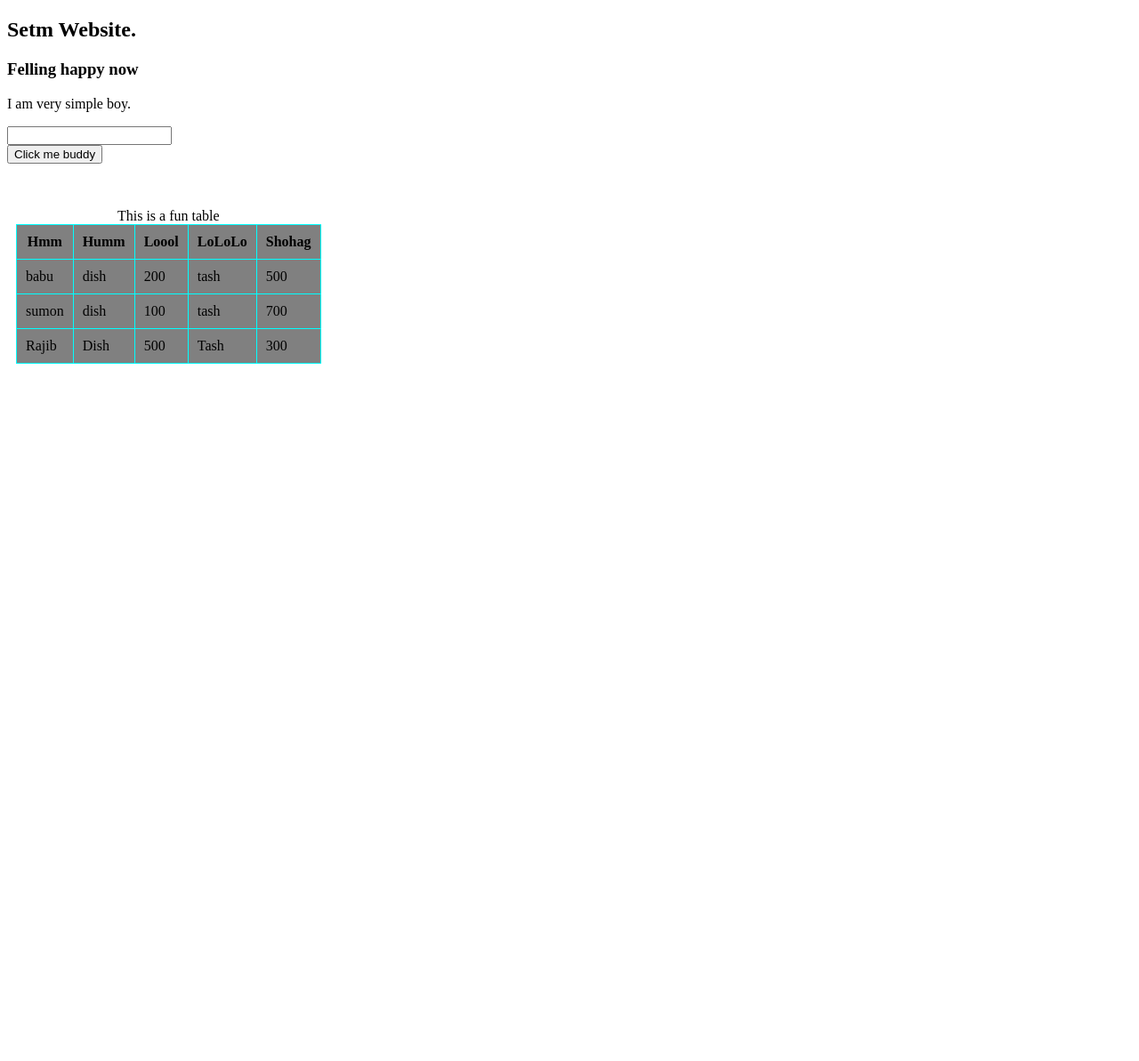
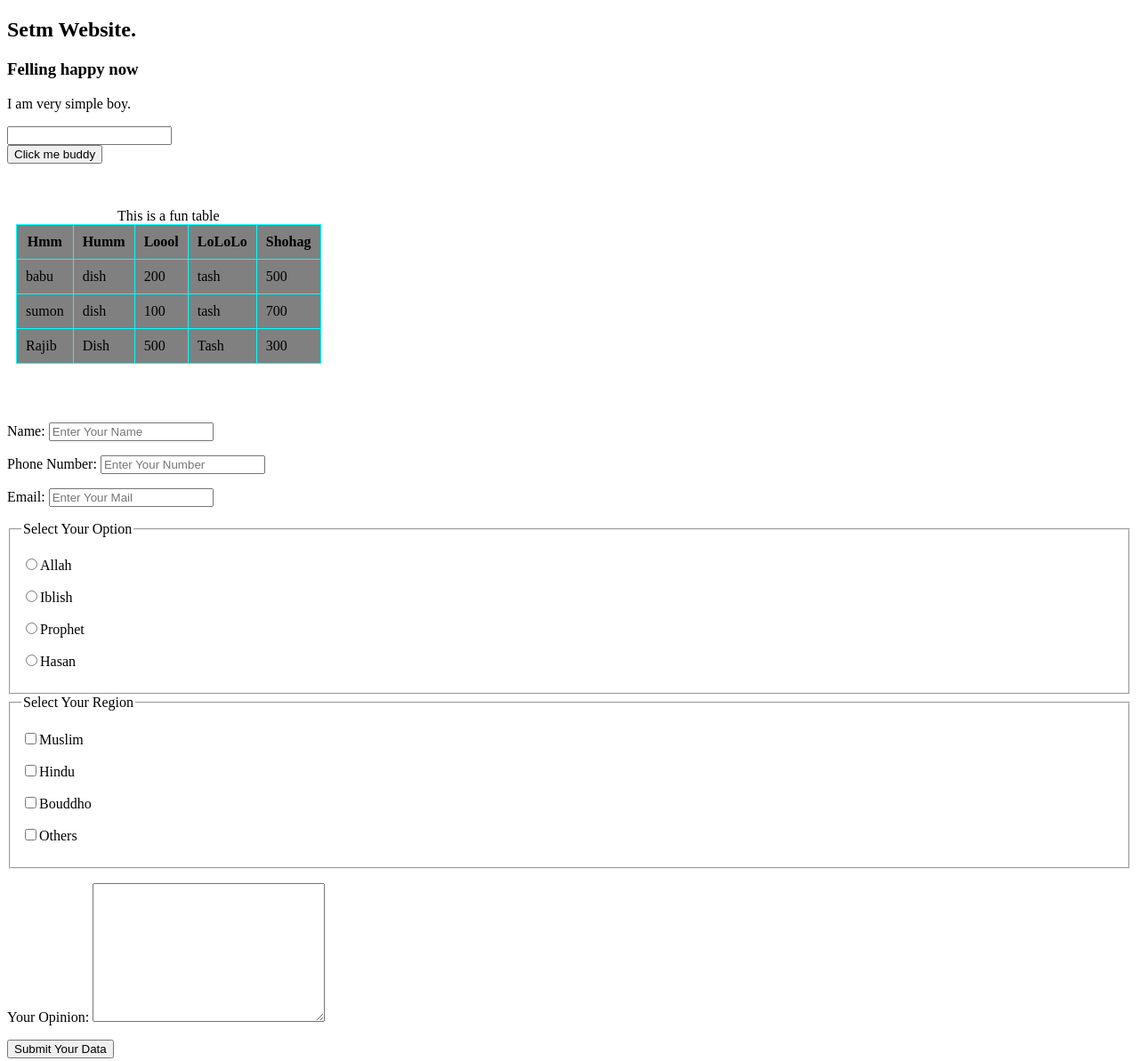
Before and after one commit to SShohag/setm, a plain HTML site: page index.html in a window 1280 px wide. Shown: the whole page at 89% size. Before the commit the page ends 800 px from the top, so only its background shows below. Drawn offline with Linux system fonts and the light colour scheme.

Commit message:
from added

```diff
--- a/index.html
+++ b/index.html
@@ -53,5 +53,28 @@
         </tbody>
     </table>
 </section>
+<section>
+    <form action="">
+        <p>Name: <input placeholder="Enter Your Name" type="text"></p>
+        <p>Phone Number: <input placeholder="Enter Your Number" type="tel" name="" id=""></p>
+        <p>Email: <input placeholder="Enter Your Mail" type="email" name="" id=""></p>
+        <fieldset>
+            <legend>Select Your Option</legend>
+            <p> <label for="Allah"><input type="radio" name="2" id="Allah">Allah</label></p>
+            <p> <label for="Iblish"><input type="radio" name="2" id="Iblish">Iblish</label></p>
+            <p> <label for="Prophet"><input type="radio" name="2" id="Prophet">Prophet</label></p>
+            <p> <label for="Hasan"><input type="radio" name="2" id="Hasan">Hasan</label></p>
+        </fieldset>
+        <fieldset>
+            <legend>Select Your Region</legend>
+            <p><label for="muslim"><input type="checkbox" name="" id="muslim">Muslim</label></p>
+            <p><label for="hindu"><input type="checkbox" name="" id="hindu">Hindu</label></p>
+            <p><label for="boddo"><input type="checkbox" name="" id="boddo">Bouddho</label></p>
+            <p><label for="kistan"><input type="checkbox" name="" id="kistan">Others</label></p>
+        </fieldset>
+        <p><label for="">Your Opinion: <textarea name="" id="" cols="30" rows="10"></textarea></label></p>
+        <button type="submit"> Submit Your Data</button>
+    </form>
+</section>
 </body>
 </html>
```
